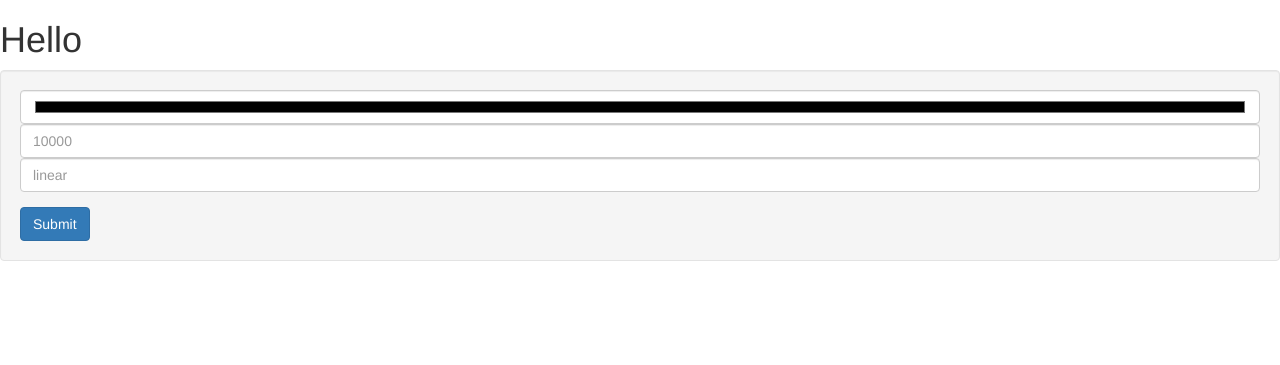
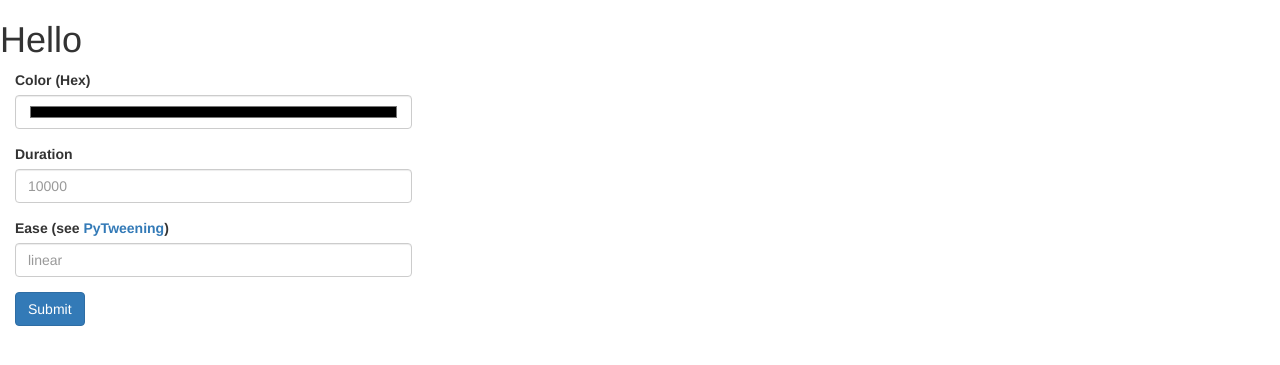
Before and after one commit to RensOliemans/dmx-hackathon, a Flask app: page / in a window 1280 px wide. Shown: the top 365 px of the page. Run offline with Flask 2, Linux system fonts and the light colour scheme; some libraries are stand-ins or nearby versions.

Commit message:
:art: Neater form

```diff
--- a/templates/index.html
+++ b/templates/index.html
@@ -3,17 +3,26 @@
 
 {% block content %}
   <h1>Hello</h1>
-    <div class="example-content well">
-        <div class="example-content-widget">
+    <div class="container-fluid">
+        <div class="row">
+            <div class="col-md-4">
                 <form method="post" action="/animate">
                     <div class="form-group">
+                        <label for="color">Color (Hex)</label>
                         <input type="color" name="color" class="form-control" id="color" placeholder="#8f3596">
+                    </div>
+                    <div class="form-group">
+                        <label for="duration">Duration</label>
                         <input type="number" name="duration" class="form-control" id="duration" placeholder=10000>
+                    </div>
+                    <div class="form-group">
+                        <label for="ease">Ease (see <a href="https://github.com/asweigart/pytweening">PyTweening</a>)</label>
                         <input type="text" name="ease" class="form-control" id="ease" placeholder="linear">
                     </div>
                     <button type="submit" class="btn btn-primary">Submit</button>
                 </form>
             </div>
         </div>
+    </div>
 
 {% endblock %}
```
Also changed, not shown: controller_handler.py (+3 -4 lines). Lines whose indentation alone changed are shown as unchanged.
